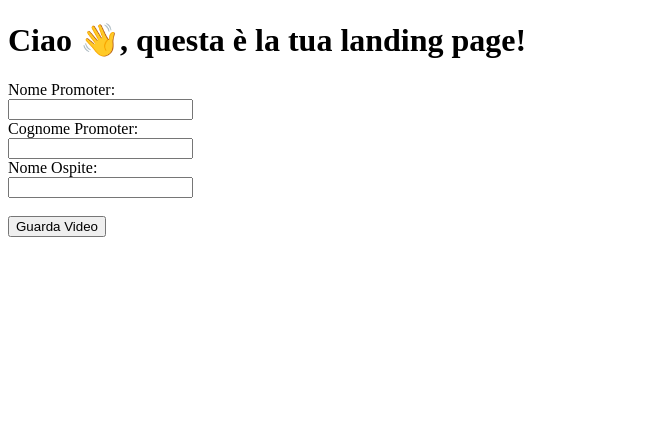
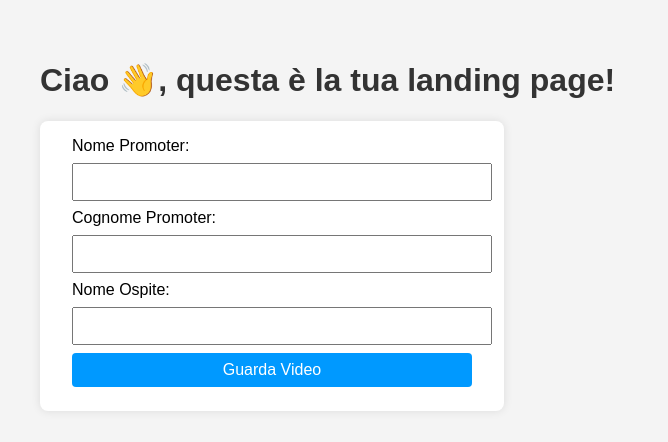
Before and after one commit to lukenda71/landing-ifarm, a Flask app: page / in a window 1280 px wide. Shown: the top 442 px of the page, without its empty margins (0-668 px from the left). Run offline with Flask 3, Linux system fonts and the light colour scheme.

Commit message:
Update index.html

```diff
--- a/templates/index.html
+++ b/templates/index.html
@@ -1,18 +1,56 @@
 <!DOCTYPE html>
-<html>
+<html lang="it">
 <head>
-    <title>Benvenuto su iFarm</title>
+  <meta charset="UTF-8">
+  <title>Landing Page</title>
+  <style>
+    body {
+      font-family: Arial, sans-serif;
+      padding: 2rem;
+      background-color: #f4f4f4;
+    }
+    h1 {
+      color: #333;
+    }
+    form {
+      background: white;
+      padding: 1rem 2rem;
+      border-radius: 8px;
+      max-width: 400px;
+      box-shadow: 0 0 10px rgba(0,0,0,0.1);
+    }
+    input, button {
+      display: block;
+      width: 100%;
+      margin: 0.5rem 0;
+      padding: 0.5rem;
+      font-size: 1rem;
+    }
+    button {
+      background-color: #0099ff;
+      color: white;
+      border: none;
+      border-radius: 4px;
+      cursor: pointer;
+    }
+    button:hover {
+      background-color: #007acc;
+    }
+  </style>
 </head>
 <body>
   <h1>Ciao 👋, questa è la tua landing page!</h1>
   <form method="POST" action="/video">
-      <label for="nome_promoter">Nome Promoter:</label><br>
-      <input type="text" name="nome_promoter"><br>
-      <label for="cognome_promoter">Cognome Promoter:</label><br>
-      <input type="text" name="cognome_promoter"><br>
-      <label for="nome_ospite">Nome Ospite:</label><br>
-      <input type="text" name="nome_ospite"><br><br>
-      <input type="submit" value="Guarda Video">
+    <label>Nome Promoter:</label>
+    <input type="text" name="nome_promoter" required>
+
+    <label>Cognome Promoter:</label>
+    <input type="text" name="cognome_promoter" required>
+
+    <label>Nome Ospite:</label>
+    <input type="text" name="nome_ospite" required>
+
+    <button type="submit">Guarda Video</button>
   </form>
 </body>
 </html>
```
Lines whose indentation alone changed are shown as unchanged.
